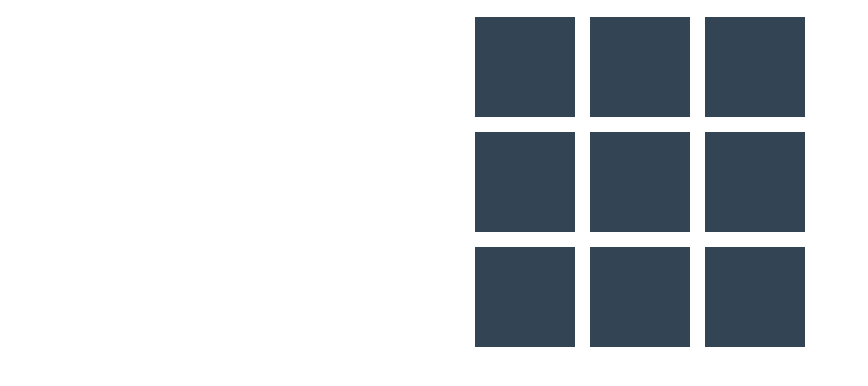
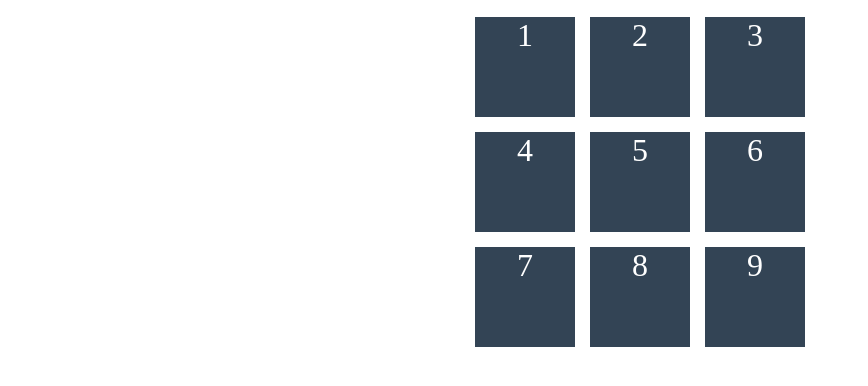
Before and after one commit to AlfredoElizarraras/Tic-Tac-Toe-js, a plain HTML site: page index.html in a window 1280 px wide. Shown: the part 40-426 px from the top of the page, without its empty margins (0-868 px from the left). Drawn offline with Linux system fonts and the light colour scheme.

Commit message:
first version

```diff
--- a/index.html
+++ b/index.html
@@ -9,15 +9,15 @@
   <body>
     <h1>Tic Tac Toe Game!</h1>
     <div class="board">
-      <div id="1" class="block"></div>
-      <div id="2" class="block"></div>
-      <div id="3" class="block"></div>
-      <div id="4" class="block"></div>
-      <div id="5" class="block"></div>
-      <div id="6" class="block"></div>
-      <div id="7" class="block"></div>
-      <div id="8" class="block"></div>
-      <div id="9" class="block"></div>
+      <div id="1" class="block">1</div>
+      <div id="2" class="block">2</div>
+      <div id="3" class="block">3</div>
+      <div id="4" class="block">4</div>
+      <div id="5" class="block">5</div>
+      <div id="6" class="block">6</div>
+      <div id="7" class="block">7</div>
+      <div id="8" class="block">8</div>
+      <div id="9" class="block">9</div>
     </div>
     <script src="./main.js"></script>
   </body>
--- a/main.js
+++ b/main.js
@@ -1,11 +1,37 @@
-const gameBoard = [1, 2, 3, 4, 5, 6, 7, 8, 9];
+const gameBoard = [1, 2, 3, 4, 5, 6, 7, 8, 9]
 
-let turn = 0;
+const winCondition = [
+  [0, 1, 2], [3, 4, 5], [6, 7, 8],
+  [0, 3, 6], [1, 4, 7], [2, 5, 8],
+  [0, 4, 8], [2, 4, 6]
+]
 
 const getMove = () => {
-  console.log(window.event.currentTarget.id);
+  const idx = window.event.currentTarget.id
+
+  // TODO: logic for each player play one time
+  const sel = document.getElementById(`${idx}`)
+  sel.innerHTML = 'X'
+  gameBoard[idx - 1] = 'X'
+  console.log(gameBoard)
+
+  win(winCondition, gameBoard)
 };
 
+
+const win = (winArray, boardArray) => {
+  console.log("START CHECKING")
+
+  for (let count = 0; count < winArray.length; count += 1) {
+    if ( winCondition[count].every( index => gameBoard[index] === 'X') ) {
+      console.log('WIN WIN')
+    }
+  }
+};
+
+
+
+
 document.querySelectorAll('.block').forEach(item => {
-  item.addEventListener('click',getMove);
+  item.addEventListener('click', getMove);
 })
--- a/style.css
+++ b/style.css
@@ -12,5 +12,8 @@
 }
 
 .block {
+  font-size: 2rem;
+  color: #fff;
+  text-align: center;
   background-color: #345;
 }
```
